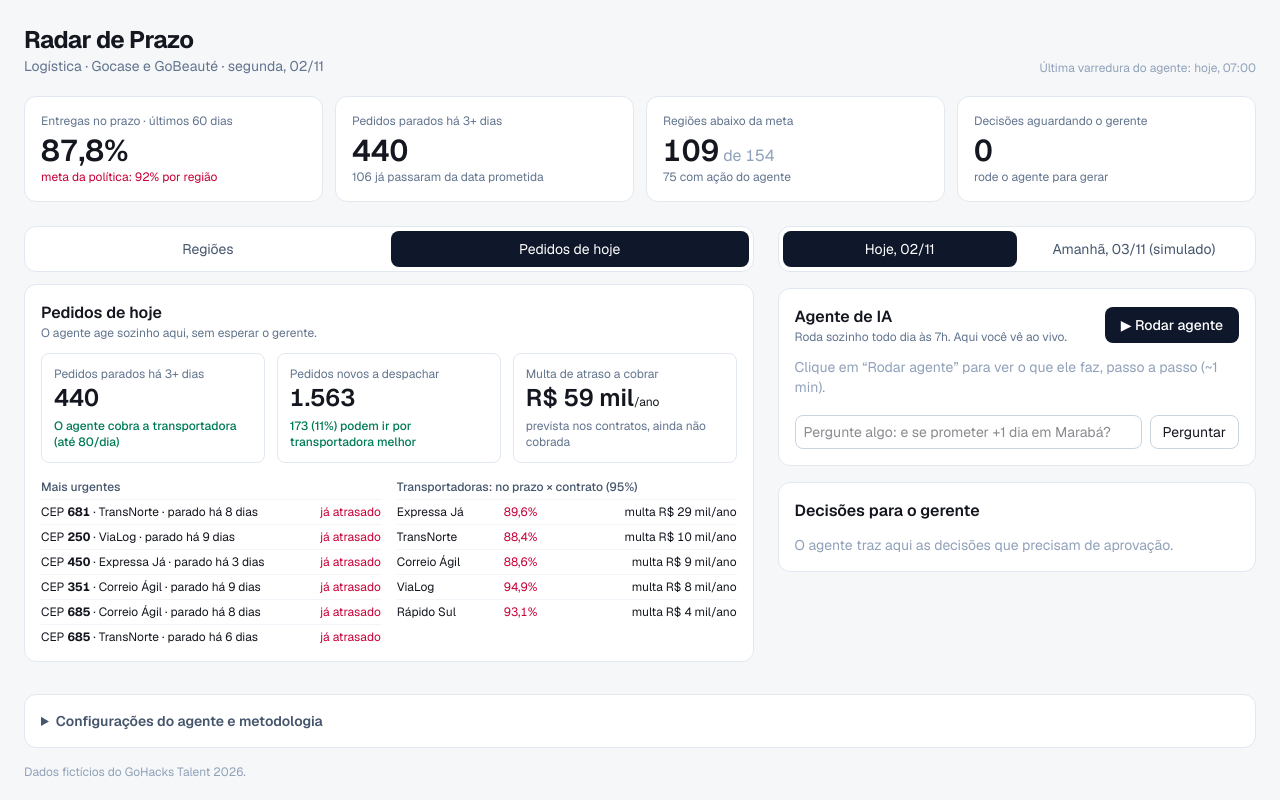
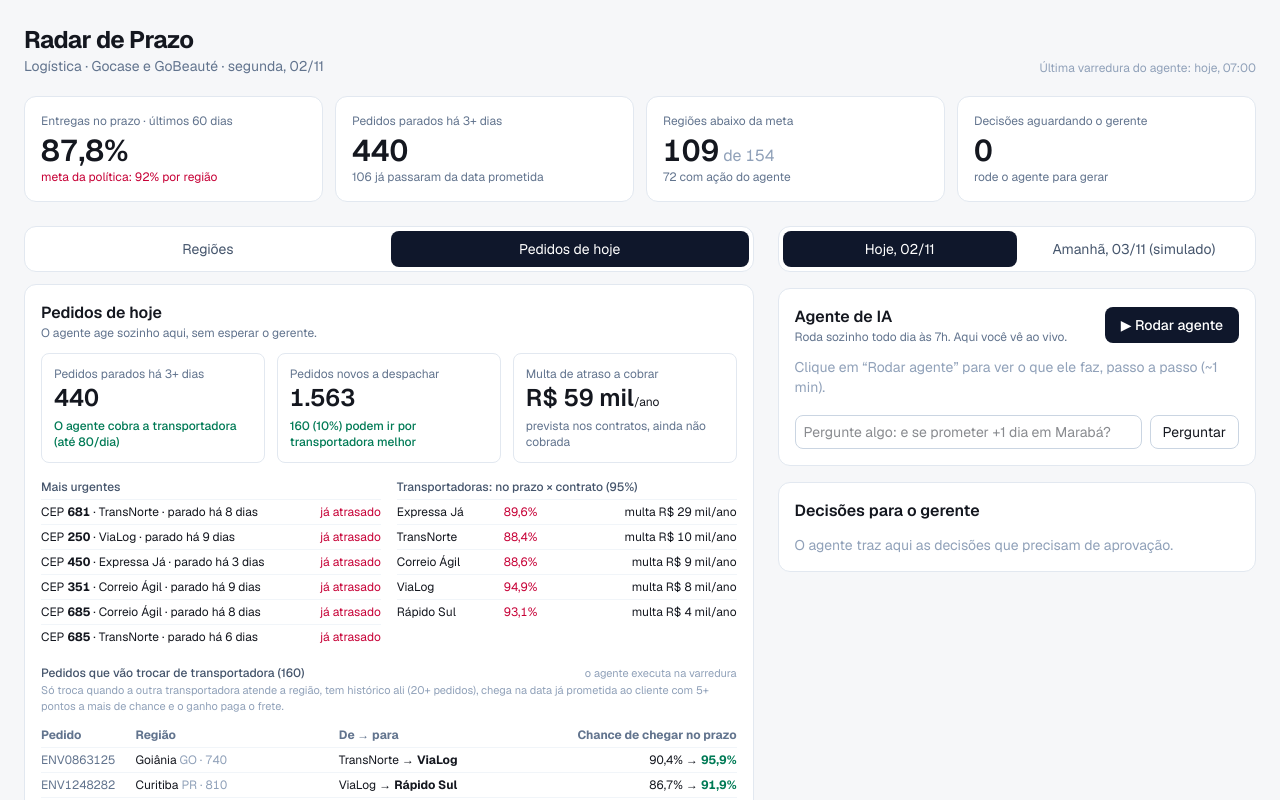
Before and after one commit to rianvilanova/gohacks-talent, a Next.js app: page / in a window 1280 px wide. Both pictures are taken after a click on the button "Pedidos de hoje". Shown: the top 800 px of the page. Built offline with nearby package versions, Linux system fonts and the light colour scheme.

Commit message:
feat: lista de pedidos roteados na tela e critério de rota amarrado (160 de 1.563)
Inclui trava econômica (ganho paga o frete) e o teste fora da amostra registrados no notas.md.

Co-Authored-By: Claude Opus 5.5 <noreply@anthropic.com>

```diff
--- a/src/app/painel.tsx
+++ b/src/app/painel.tsx
@@ -282,6 +282,34 @@ export default function Painel() {
                   </table>
                 </div>
               </div>
+
+              <div className="mt-5">
+                <div className="flex items-baseline justify-between gap-2">
+                  <div className="text-xs font-medium text-slate-600">Pedidos que vão trocar de transportadora ({(roteados ?? previaRota.roteados).length})</div>
+                  <span className={`text-[11px] ${roteados ? "text-emerald-700" : "text-slate-400"}`}>{roteados ? "feito pelo agente hoje" : "o agente executa na varredura"}</span>
+                </div>
+                <p className="text-[11px] text-slate-400">Só troca quando a outra transportadora atende a região, tem histórico ali (20+ pedidos), chega na data já prometida ao cliente com 5+ pontos a mais de chance e o ganho paga o frete.</p>
+                <div className="mt-2 max-h-72 overflow-auto">
+                  <table className="num w-full text-xs">
+                    <thead className="sticky top-0 bg-white text-left text-slate-500">
+                      <tr><th className="py-1">Pedido</th><th>Região</th><th>De → para</th><th className="text-right">Chance de chegar no prazo</th></tr>
+                    </thead>
+                    <tbody>
+                      {(roteados ?? previaRota.roteados).map((r) => {
+                        const px = plano.prefixos.find((q) => q.p3 === r.p3);
+                        return (
+                          <tr key={r.id} className="border-t border-slate-100">
+                            <td className="py-1 text-slate-500">{r.id}</td>
+                            <td>{px?.cidade ?? r.p3} <span className="text-slate-400">{r.uf} · {r.p3}</span></td>
+                            <td>{r.de} → <b>{r.para}</b></td>
+                            <td className="text-right">{pct(r.noPrazoDe)} → <b className="text-emerald-700">{pct(r.noPrazoPara)}</b></td>
+                          </tr>
+                        );
+                      })}
+                    </tbody>
+                  </table>
+                </div>
+              </div>
             </section>
           )}
 
--- a/src/lib/radar.ts
+++ b/src/lib/radar.ts
@@ -423,10 +423,13 @@ export type Roteamento = { id: string; p3: string; uf: string; de: string; para:
 
 /**
  * rotear_envio para os envios ainda não postados: troca para a transportadora que atende a região
- * e cumpre mais no prefixo (histórico do treino, ≥20 envios, ganho ≥5 p.p.), no máximo 40% dos envios da UF no dia.
+ * e cumpre mais no prefixo (histórico do treino, ≥minEnvios, ganho ≥minGanho), no máximo 40% dos envios da UF no dia.
+ * Trava econômica: o atraso evitado (custo médio por atraso do prefixo) tem de pagar o frete extra.
  */
-export function rotearNaoPostados(d: Dados & { torre: Torre }) {
+export const CRITERIO_ROTA = { minEnvios: 20, minGanho: 0.05 }; // ~160 de 1.563 pedidos novos; critério amarrado (fora da amostra, rota solta é quase cara ou coroa)
+export function rotearNaoPostados(d: Dados & { torre: Torre }, crit = CRITERIO_ROTA) {
   const porP3 = new Map(d.prefixos.map((p) => [p.p3, p]));
+  const fator = fatorAno(d);
   const taxa = (h: Hist, m: number) => noPrazo(comMargem(h, m));
   const totalUfDia = new Map<string, number>(), usadoUfDia = new Map<string, number>();
   for (const [, , uf, , , dia] of d.torre.naoPostados) totalUfDia.set(uf + dia, (totalUfDia.get(uf + dia) ?? 0) + 1);
@@ -436,15 +439,17 @@ export function rotearNaoPostados(d: Dados & { torre: Torre }) {
     const p = porP3.get(p3); if (!p || !p.regra) continue;
     analisados++;
     const m = p.regra.margem, atende = new Set(p.atende.map((a) => a.transportadora));
-    const atual = p.transp[t] && total(p.transp[t].base.treino) >= 20 ? taxa(p.transp[t].base.treino, m) : taxa(p.base.treino, m);
+    const atual = p.transp[t] && total(p.transp[t].base.treino) >= crit.minEnvios ? taxa(p.transp[t].base.treino, m) : taxa(p.base.treino, m);
     const sla0 = slaDe(p, t) ?? p.regra.sla;
+    const c = custo(p.teste, fator), custoPorAtraso = c.atrasos ? c.total / c.atrasos : 0;
     let melhor: { t: string; r: number } | null = null;
     for (const [tt, T] of Object.entries(p.transp)) {
-      if (tt === t || !atende.has(tt) || total(T.base.treino) < 20) continue;
+      if (tt === t || !atende.has(tt) || total(T.base.treino) < crit.minEnvios) continue;
       const slaT = slaDe(p, tt); if (slaT === null) continue;
       // o cliente já recebeu a data calculada com o SLA original: SLA maior na nova transportadora consome a margem
       const r = taxa(T.base.treino, m + sla0 - slaT);
-      if (r - atual >= 0.05 && (!melhor || r > melhor.r)) melhor = { t: tt, r };
+      const extra = (p.fretePorTransp[tt] ?? 0) - (p.fretePorTransp[t] ?? 0);
+      if (r - atual >= crit.minGanho && (r - atual) * custoPorAtraso >= extra && (!melhor || r > melhor.r)) melhor = { t: tt, r };
     }
     if (!melhor) continue;
     const k = uf + dia, usado = usadoUfDia.get(k) ?? 0;
```
Also changed, not shown: 1 other file (tests, documents, lock files or other folders).
